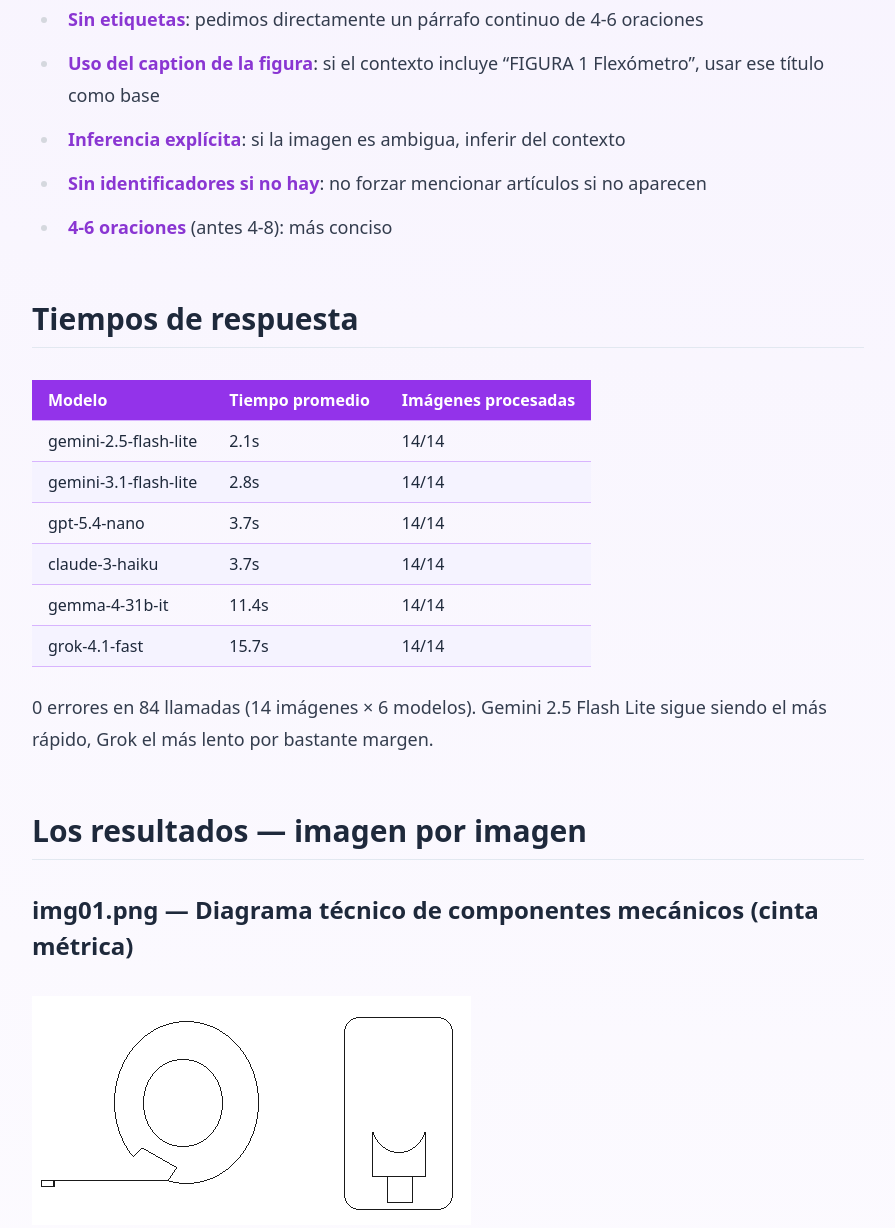
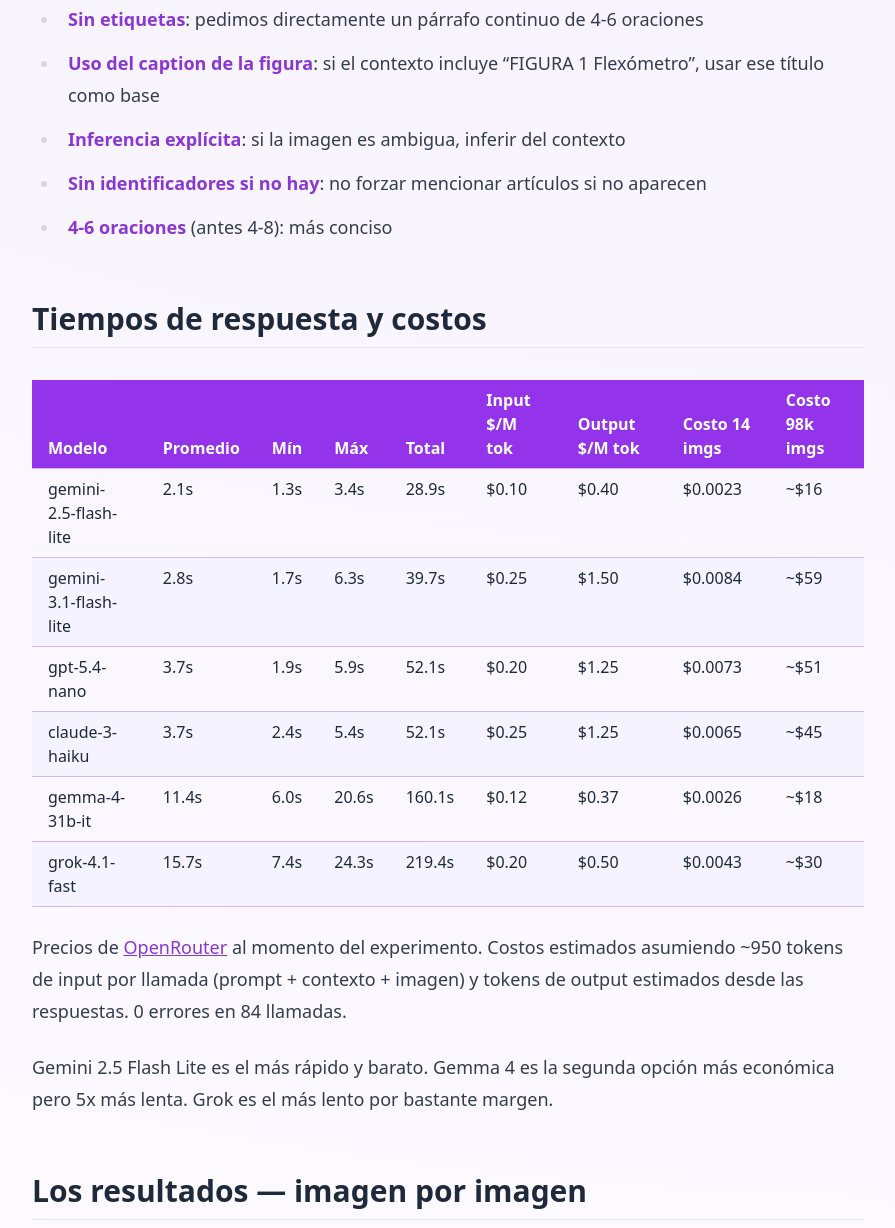
Before and after one commit to CodeandoGuadalajara/dof-rag-website, an Astro site: page /dof-rag-website/es/blog/2026/05/vlm-prompt-v2 in a window 1280 px wide. Shown: the part 3038-4266 px from the top of the page, without its empty margins (336-1231 px from the left). Built offline with nearby package versions, Linux system fonts and the light colour scheme; Astro itself is replaced by a stand-in of ours; some packages are replaced by stand-ins of ours.

Commit message:
feat: add detailed timing stats and cost estimates to summary table
Now includes: min/max/total time, input/output pricing per M tokens,
cost for 14 images, and projected cost for 98k images.

```diff
--- a/src/content/blog/es/2026/05/vlm-prompt-v2/index.md
+++ b/src/content/blog/es/2026/05/vlm-prompt-v2/index.md
@@ -67,18 +67,20 @@ Los cambios clave vs v1:
 - **Sin identificadores si no hay**: no forzar mencionar artículos si no aparecen
 - **4-6 oraciones** (antes 4-8): más conciso
 
-## Tiempos de respuesta
+## Tiempos de respuesta y costos
 
-| Modelo | Tiempo promedio | Imágenes procesadas |
-|--------|----------------|---------------------|
-| gemini-2.5-flash-lite | 2.1s | 14/14 |
-| gemini-3.1-flash-lite | 2.8s | 14/14 |
-| gpt-5.4-nano | 3.7s | 14/14 |
-| claude-3-haiku | 3.7s | 14/14 |
-| gemma-4-31b-it | 11.4s | 14/14 |
-| grok-4.1-fast | 15.7s | 14/14 |
+| Modelo | Promedio | Mín | Máx | Total | Input $/M tok | Output $/M tok | Costo 14 imgs | Costo 98k imgs |
+|--------|----------|-----|-----|-------|---------------|----------------|---------------|----------------|
+| gemini-2.5-flash-lite | 2.1s | 1.3s | 3.4s | 28.9s | $0.10 | $0.40 | $0.0023 | ~$16 |
+| gemini-3.1-flash-lite | 2.8s | 1.7s | 6.3s | 39.7s | $0.25 | $1.50 | $0.0084 | ~$59 |
+| gpt-5.4-nano | 3.7s | 1.9s | 5.9s | 52.1s | $0.20 | $1.25 | $0.0073 | ~$51 |
+| claude-3-haiku | 3.7s | 2.4s | 5.4s | 52.1s | $0.25 | $1.25 | $0.0065 | ~$45 |
+| gemma-4-31b-it | 11.4s | 6.0s | 20.6s | 160.1s | $0.12 | $0.37 | $0.0026 | ~$18 |
+| grok-4.1-fast | 15.7s | 7.4s | 24.3s | 219.4s | $0.20 | $0.50 | $0.0043 | ~$30 |
 
-0 errores en 84 llamadas (14 imágenes × 6 modelos). Gemini 2.5 Flash Lite sigue siendo el más rápido, Grok el más lento por bastante margen.
+Precios de [OpenRouter](https://openrouter.ai/models?input_modalities=image&output_modalities=text&max_price=0.25&order=most-popular) al momento del experimento. Costos estimados asumiendo ~950 tokens de input por llamada (prompt + contexto + imagen) y tokens de output estimados desde las respuestas. 0 errores en 84 llamadas.
+
+Gemini 2.5 Flash Lite es el más rápido y barato. Gemma 4 es la segunda opción más económica pero 5x más lenta. Grok es el más lento por bastante margen.
 
 ## Los resultados — imagen por imagen
 
```
